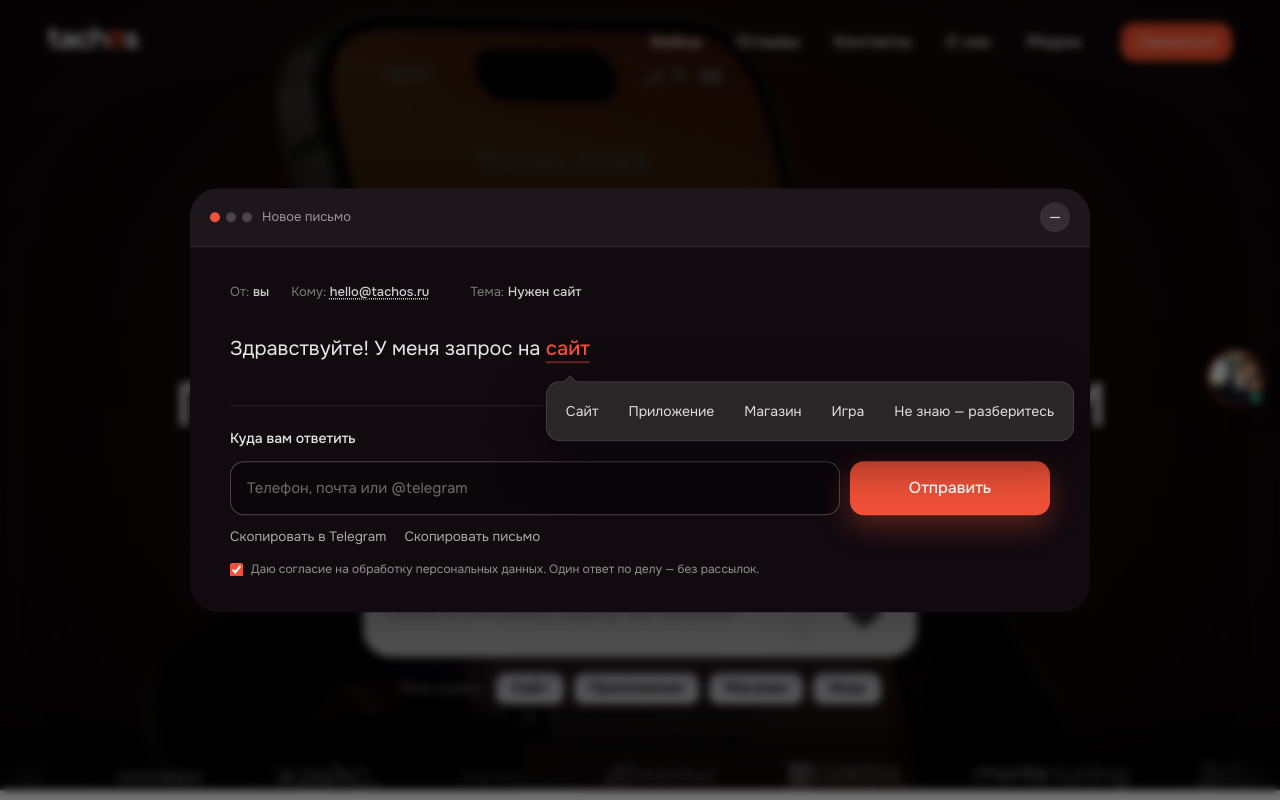
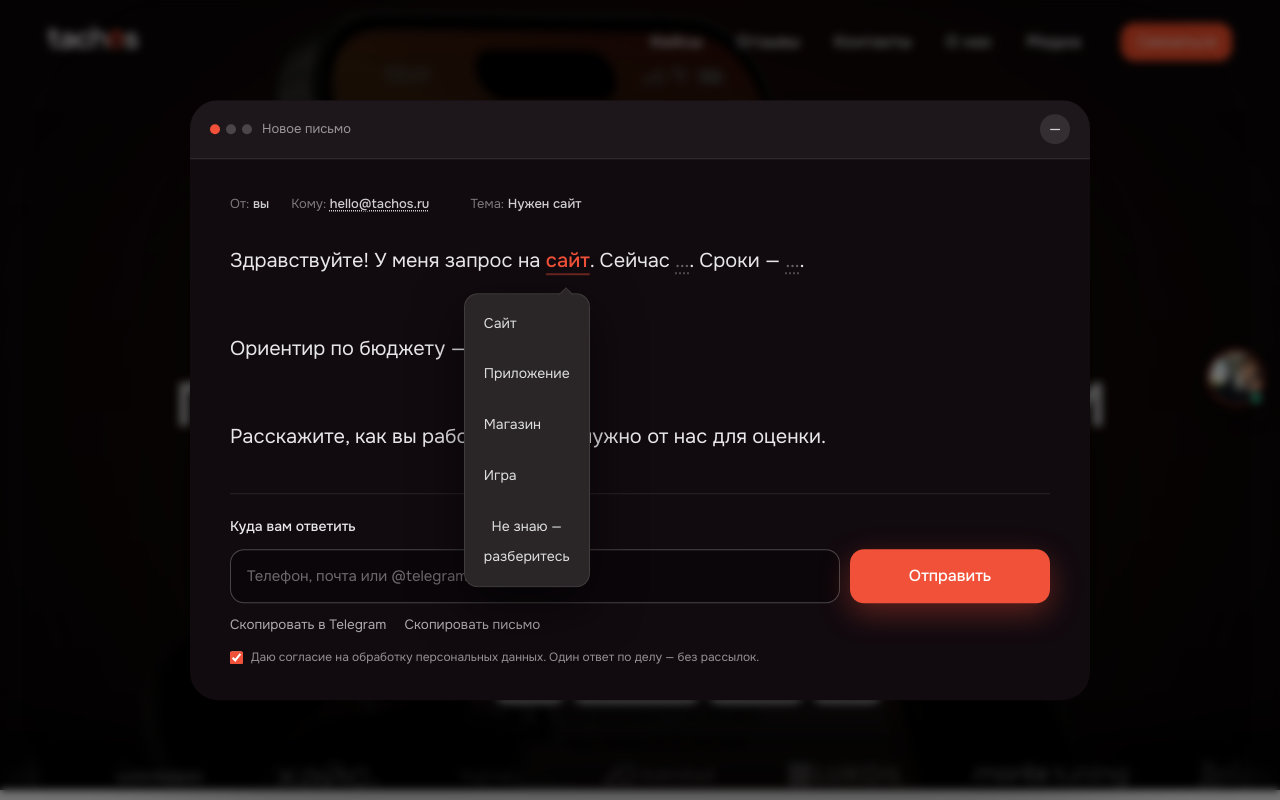
Before and after one commit to SoleilSoules/tachos-landing, a Next.js app: page / in a window 1280 px wide. Both pictures are taken after a click on the button "Сайт". Shown: the top 800 px of the page. Built offline with nearby package versions, Linux system fonts and the light colour scheme.

Commit message:
Fix compose popup overflow + full self-typing letter; hero fills the viewport so cases only peek
Co-Authored-By: Claude Opus 4.8 (1M context) <noreply@anthropic.com>

```diff
--- a/app/page.tsx
+++ b/app/page.tsx
@@ -18,7 +18,7 @@ export default function Home() {
     {/* Full-bleed dark canvas; nav + logo wall stretch to the screen edges,
         while text/founder blocks keep their fixed widths and self-centre. */}
     <main className="w-full overflow-x-hidden bg-bg">
-      <section className="relative overflow-hidden bg-bg text-inverted">
+      <section className="relative min-h-[94vh] overflow-hidden bg-bg text-inverted">
         <div
           aria-hidden
           className="pointer-events-none absolute inset-x-0 top-0 h-[1340px] overflow-hidden"
--- a/components/compose/ComposeOverlay.tsx
+++ b/components/compose/ComposeOverlay.tsx
@@ -44,12 +44,14 @@ function Slot({
   showPopup,
   options,
   onPick,
+  align = 'left',
 }: {
   value?: string;
   ph: string;
   showPopup: boolean;
   options: { v: string; label: string }[];
   onPick: (v: string) => void;
+  align?: 'left' | 'right';
 }) {
   return (
     <span className="relative inline-block align-baseline">
@@ -65,8 +67,19 @@ function Slot({
         {value || ph}
       </span>
       {showPopup && (
-        <span className="absolute left-0 top-[calc(100%+10px)] z-30 flex gap-[6px] whitespace-nowrap rounded-[14px] border border-white/10 bg-[#2a2627] p-[7px] text-[14px] shadow-[0_18px_50px_rgba(0,0,0,0.55)] motion-safe:[animation:compose-pop-in_.22s_ease-out]">
-          <span aria-hidden className="absolute -top-[5px] left-[18px] size-[10px] rotate-45 border-l border-t border-white/10 bg-[#2a2627]" />
+        // Anchored left or right (right for slots near the line's end) and wraps
+        // instead of running off the modal edge — max-w keeps it inside.
+        <span
+          className={`absolute top-[calc(100%+10px)] z-30 flex max-w-[min(460px,70vw)] flex-wrap gap-[6px] rounded-[14px] border border-white/10 bg-[#2a2627] p-[7px] text-[14px] shadow-[0_18px_50px_rgba(0,0,0,0.55)] motion-safe:[animation:compose-pop-in_.22s_ease-out] ${
+            align === 'right' ? 'right-0' : 'left-0'
+          }`}
+        >
+          <span
+            aria-hidden
+            className={`absolute -top-[5px] size-[10px] rotate-45 border-l border-t border-white/10 bg-[#2a2627] ${
+              align === 'right' ? 'right-[18px]' : 'left-[18px]'
+            }`}
+          />
           {options.map((o) => (
             <button
               key={o.label}
@@ -169,12 +182,12 @@ export function ComposeOverlay() {
           delay = 45;
         }
         rerender();
-      } else if (doneRef.current.includes(cur.slot)) {
-        segRef.current += 1; // slot already chosen — type past it
-        delay = 140;
+      } else {
+        // Slot revealed instantly and typing KEEPS GOING — the whole letter
+        // writes itself; the popup for the first empty slot shows once revealed.
+        segRef.current += 1;
+        delay = 110;
         rerender();
-      } else {
-        delay = 130; // unfilled slot — wait (poll), don't advance or rerender
       }
       id = setTimeout(step, delay);
     };
@@ -191,8 +204,10 @@ export function ComposeOverlay() {
   }, [isOpen, resetSend]);
 
   const typing = segRef.current < segments.length;
-  const curSeg = segments[segRef.current];
-  const awaiting = curSeg && 'slot' in curSeg && !done.includes(curSeg.slot) ? curSeg.slot : null;
+  // First unfilled slot that typing has already revealed gets the popup.
+  const firstEmpty = SLOT_ORDER.find((k) => !done.includes(k)) ?? null;
+  const slotIndexOf = (k: SlotKey) => segments.findIndex((s) => 'slot' in s && s.slot === k);
+  const showPopupFor = firstEmpty && segRef.current > slotIndexOf(firstEmpty) ? firstEmpty : null;
 
   const pick = (key: SlotKey, v: string) => {
     setField(key, v);
@@ -319,7 +334,7 @@ export function ComposeOverlay() {
               if (i > segRef.current) return null;
               if ('text' in s) {
                 const txt = i < segRef.current ? s.text : s.text.slice(0, charRef.current);
-                const showCaret = typing && i === segRef.current && !awaiting;
+                const showCaret = typing && i === segRef.current;
                 return (
                   <span key={i}>
                     {txt}
@@ -338,7 +353,8 @@ export function ComposeOverlay() {
                   key={i}
                   value={slotValue(key)}
                   ph={slotPh(key)}
-                  showPopup={awaiting === key && i === segRef.current}
+                  showPopup={showPopupFor === key}
+                  align={key === 'type' ? 'right' : 'left'}
                   options={slotOptions(key)}
                   onPick={(v) => pick(key, v)}
                 />
```
